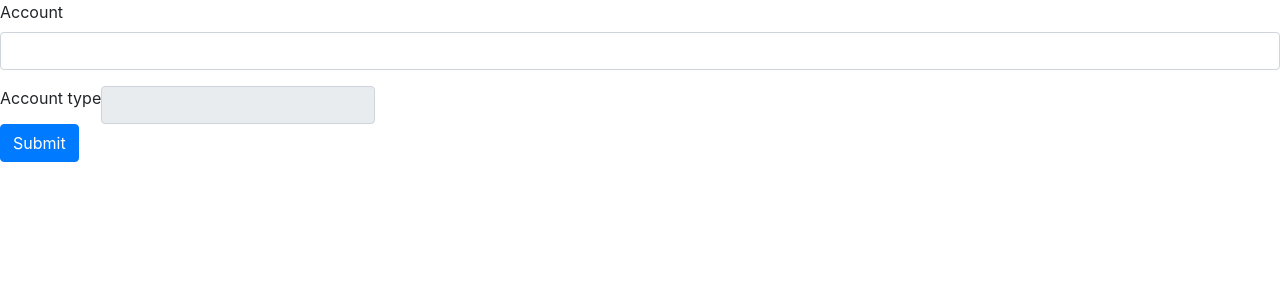
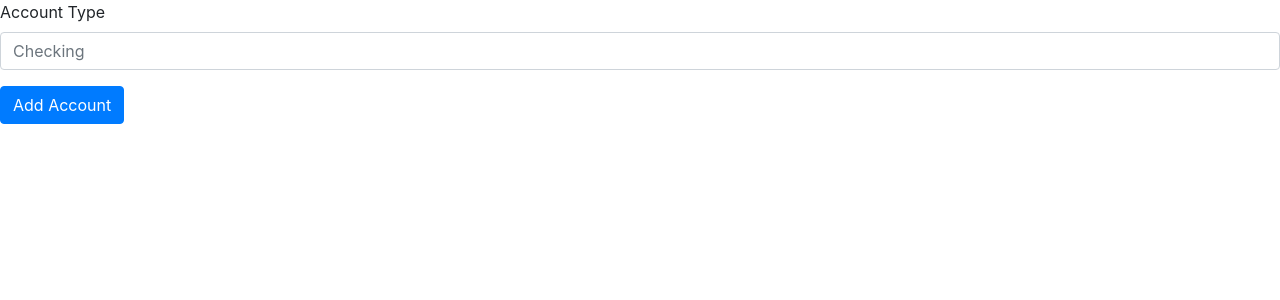
Before and after one commit to flamarion/pfv2, a Flask app: template pfv2/templates/testform.html in a window 1280 px wide. Shown: the part 56-356 px from the top of the page. Run offline with Flask 2, Linux system fonts and the light colour scheme; the template is opened without the code that fills it: values that come from a table or form of the project are taken from there, others are empty; tables that the repository leaves empty hold one stand-in row (values such as "Sample post"); form fields are guessed from the names that the template uses; parts of the project's set-up code (start-up, migrations or seed data) failed here and were passed over.

Commit message:
Adding remaining files

```diff
--- a/pfv2/forms.py
+++ b/pfv2/forms.py
@@ -9,5 +9,6 @@ from wtforms.validators import DataRequired
 #     submit = SubmitField('Create Account')
 
 class AddAccountType(FlaskForm):
-    account_type = StringField(label='Account Type', validators=[DataRequired], render_kw={"placeholder": "Checking", "class": "form-control"})
+    account_type = StringField(label='Account Type', validators=[DataRequired()],
+                                render_kw={"placeholder": "Checking", "class": "form-control", "size": 30})
     submit = SubmitField(label='Add Account', render_kw={"class": "btn btn-primary"})
--- a/pfv2/templates/testform.html
+++ b/pfv2/templates/testform.html
@@ -4,15 +4,15 @@
 
 <form method="POST" action="/debug">
     <div class="form-group">
-        {{ form.account.label }}
-        {{ form.account(size=50, class="form-control")}}
+        {{ form.account_type.label }}
+        {{ form.account_type }}
     </div>
-    <div class="input-group">
+    <!-- <div class="input-group">
         {{ form.account_type.label }}
         {{ form.account_type(class="input-group-text") }}
-    </div>
+    </div> -->
     <div>
-        {{ form.submit(class="btn btn-primary") }}
+        {{ form.submit }}
     </div>
 
 </form>
--- a/pfv2/views.py
+++ b/pfv2/views.py
@@ -1,6 +1,6 @@
 from flask import Blueprint, render_template, request, jsonify
 # Testing the wtforms
-from pfv2.forms import TestForm
+from pfv2.forms import AddAccountType
 # from . import db
 
 views = Blueprint('views', __name__)
@@ -13,7 +13,7 @@ def index():
 #### Test and Debug Views ###
 @views.route('/test', methods=['GET', 'POST'])
 def test():
-    form = TestForm()
+    form = AddAccountType()
     return render_template('testform.html', form=form)
 
 @views.route("/debug", methods=['GET', 'POST'])
```
